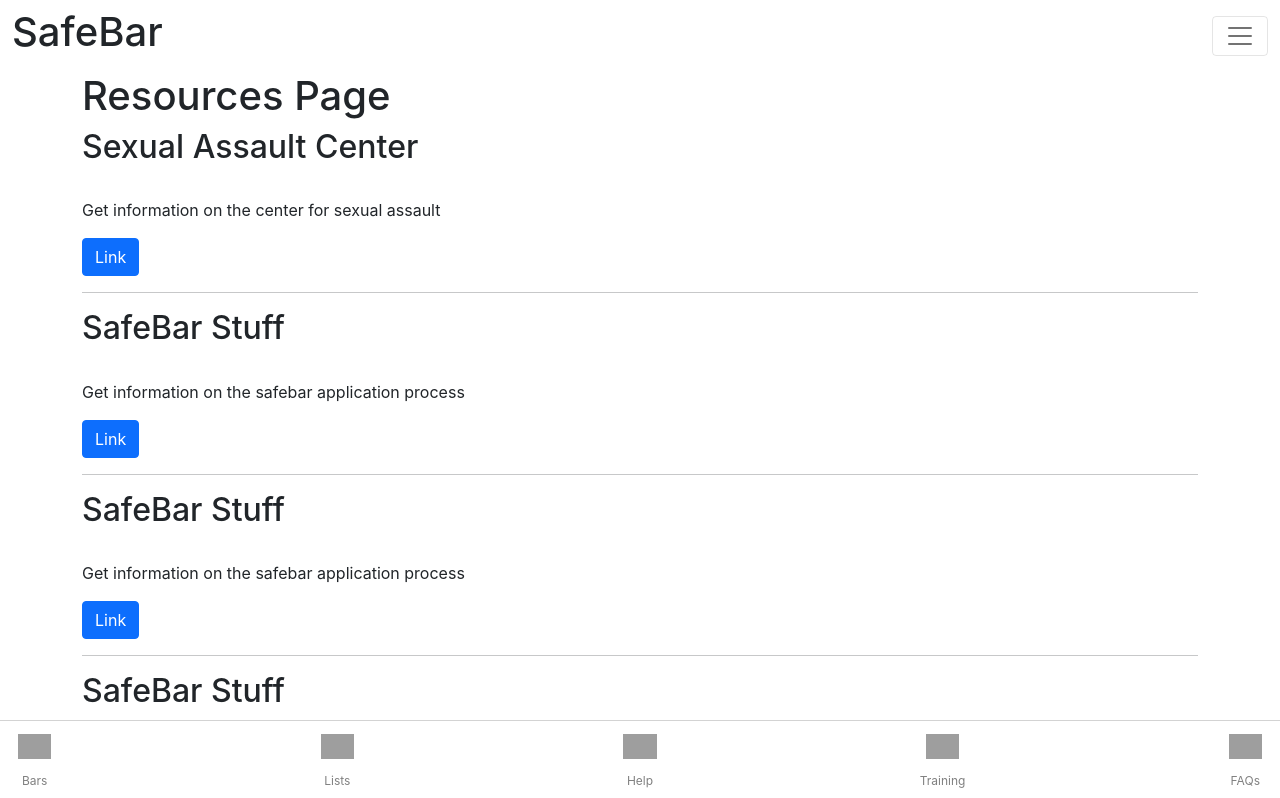
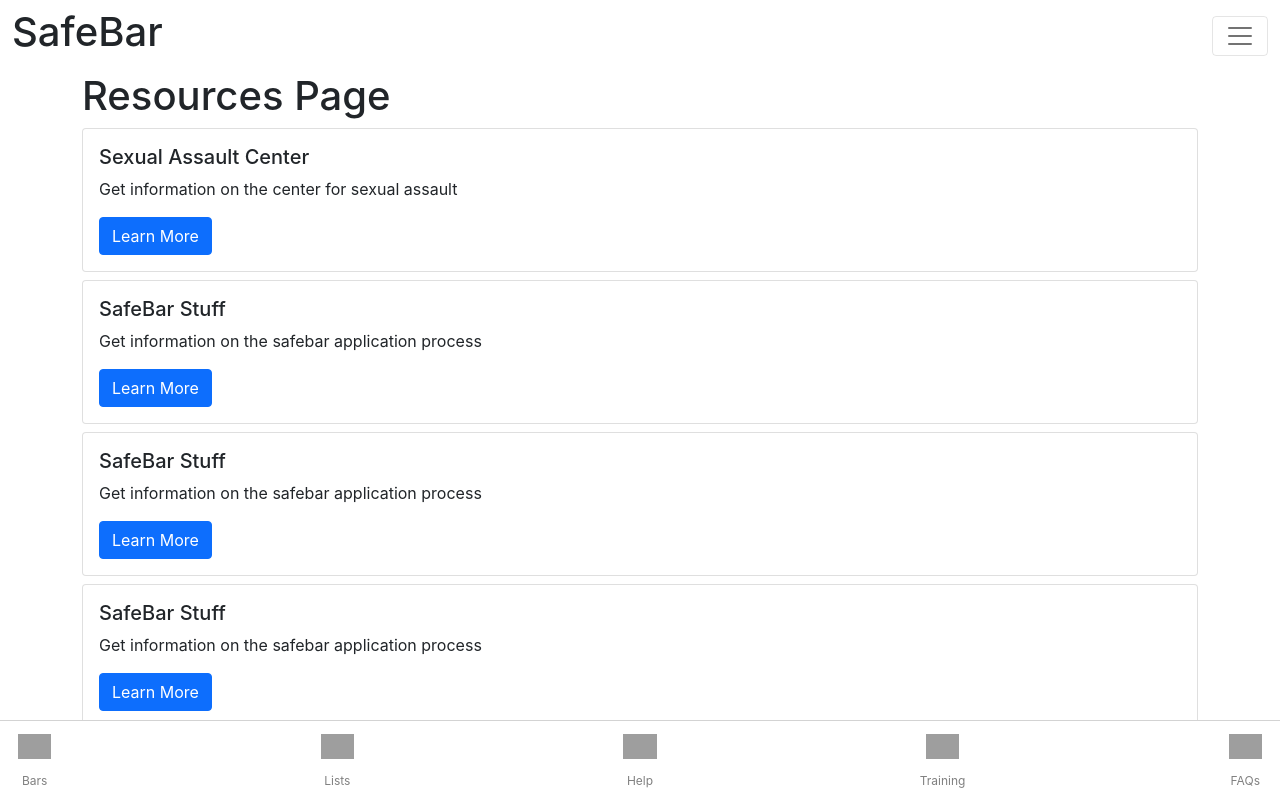
Before and after one commit to Sexual-Assault-Center/SafeBar, a Next.js app in the folder frontend/: page /resources in a window 1280 px wide. Shown: the top 798 px of the page. Built offline with nearby package versions, Linux system fonts and the light colour scheme; no server answers; grey boxes are pictures that could not be loaded.

Commit message:
Created resources page

```diff
--- /dev/null
+++ b/frontend/components/ResourcesCard.js
@@ -0,0 +1,24 @@
+import React from 'react';
+import { Card, Button } from 'react-bootstrap';
+import PropTypes from 'prop-types';
+
+function ResourcesCard({ ...props }) {
+  return (
+    <Card key={props.id} className="my-2">
+      <Card.Body>
+        <Card.Title>{props.title}</Card.Title>
+        <Card.Text>
+          {props.description}
+        </Card.Text>
+        <Button variant="primary" href={props.url}>Learn More</Button>
+      </Card.Body>
+    </Card>
+  )
+}
+
+ResourcesCard.propTypes = {
+  props: PropTypes.shape({
+
+  })
+}
+export default ResourcesCard;
--- a/frontend/pages/resources.js
+++ b/frontend/pages/resources.js
@@ -1,18 +1,17 @@
 import React from 'react';
-import PropTypes from 'prop-types';
-import { Button } from 'react-bootstrap';
 import HeadDetails from '../components/HeadDetails';
 import resourcesData from '../resourcesData.json';
+import ResourcesCard from '../components/ResourcesCard';
 
-const ResourceComponent = ({ ...props }) => (
-  <>
-    <h2>{props.title}</h2>
-    <br />
-    <p>{props.description}</p>
-    <Button variant="primary" href={props.url} value="Link">Link</Button>
-    <hr />
-  </>
-);
+// const ResourceComponent = ({ ...props }) => (
+//   <>
+//     <h2>{props.title}</h2>
+//     <br />
+//     <p>{props.description}</p>
+//     <Button variant="primary" href={props.url} value="Link">Link</Button>
+//     <hr />
+//   </>
+// );
 
 export default function Resources() {
   return (
@@ -21,16 +20,10 @@ export default function Resources() {
       <h1>Resources Page</h1>
       <div>
         {
-          resourcesData.resources.map((resource) => <ResourceComponent {...resource} />)
+          resourcesData.resources.map((resource) => <ResourcesCard {...resource} />)
         }
       </div>
 
     </>
   );
 }
-
-ResourceComponent.propTypes = {
-  title: PropTypes.string.isRequired,
-  description: PropTypes.string.isRequired,
-  url: PropTypes.string.isRequired,
-};
--- a/frontend/styles/globals.css
+++ b/frontend/styles/globals.css
@@ -16,7 +16,7 @@ a {
 }
 
 .layout-cont {
-  margin-bottom: 5rem;
+  margin-bottom: 6rem;
 }
 
 footer {
```
